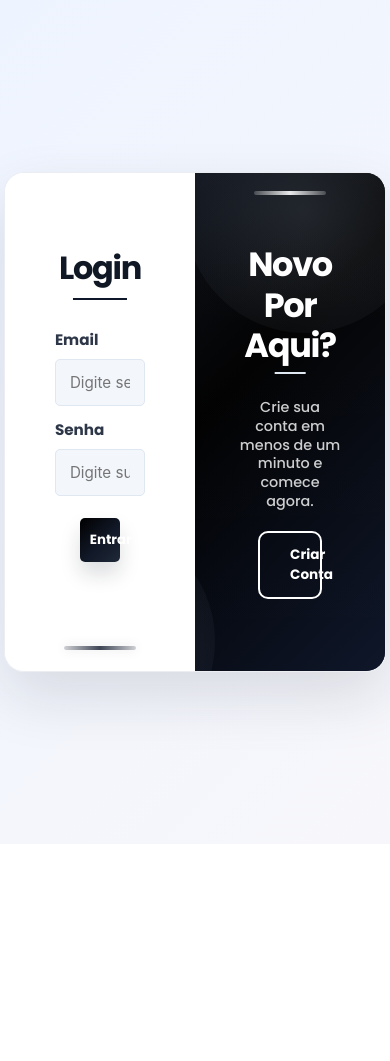
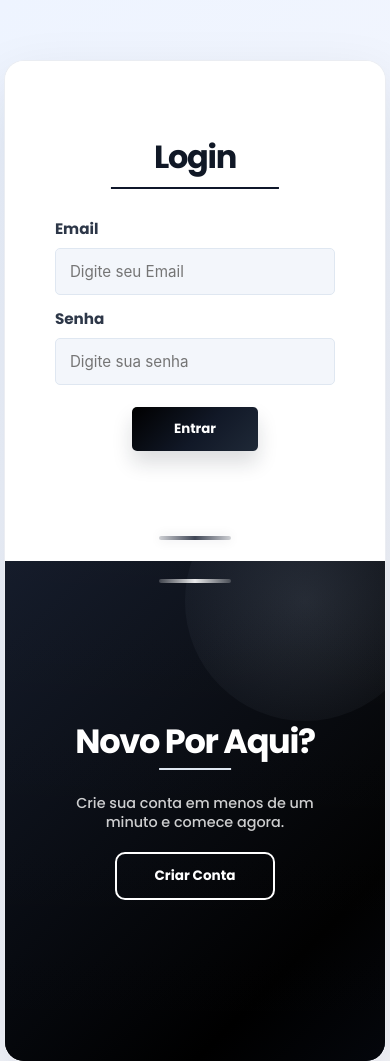
Before and after one commit to gabrielooopi98-max/site-login, a website: page public/index.html in a window 390 px wide. Shown: the top 1061 px of the page. Before the commit the page ends 844 px from the top, so only its background shows below. Drawn offline with Linux system fonts and the light colour scheme.

Commit message:
responsividade mobile

```diff
--- a/public/style.css
+++ b/public/style.css
@@ -179,7 +179,7 @@ input:focus {
     transition: transform 0.6s ease-in-out;
     z-index: 100;
     background: linear-gradient(135deg, #111827 0%, #000000 50%, #0f172a 100%);
-    box-shadow: inset 0 0 0 1px rgba(255,255,255,0.08);
+    box-shadow: inset 0 0 0 1px rgba(255, 255, 255, 0.08);
 }
 
 .container.active-cadastro .overlay-container,
@@ -236,7 +236,7 @@ input:focus {
     padding: 0 44px;
     color: white;
     transition: transform 0.6s ease-in-out;
-    background: linear-gradient(180deg, rgba(255,255,255,0.02), rgba(255,255,255,0));
+    background: linear-gradient(180deg, rgba(255, 255, 255, 0.02), rgba(255, 255, 255, 0));
 }
 
 .overlay-painel::before {
@@ -248,7 +248,7 @@ input:focus {
     width: 72px;
     height: 4px;
     border-radius: 999px;
-    background: linear-gradient(90deg, rgba(255,255,255,0.2), rgba(255,255,255,0.9), rgba(255,255,255,0.2));
+    background: linear-gradient(90deg, rgba(255, 255, 255, 0.2), rgba(255, 255, 255, 0.9), rgba(255, 255, 255, 0.2));
 }
 
 .overlay-esquerdo {
@@ -341,3 +341,67 @@ input:focus {
     margin-top: 20px;
     min-height: 18px;
 }
+
+@media(max-width: 768px) {
+    #container {
+        min-height: 1000px;
+    }
+
+    .form-side {
+        position: relative;
+        top: 0;
+        left: 0;
+        width: 100%;
+        height: auto;
+        min-height: 500px;
+    }
+
+    .form-side form {
+        height: auto;
+        min-height: 500px;
+    }
+
+    .caixa-cadastro {
+        left: auto;
+    }
+
+    .overlay-container {
+        top: 500px;
+        left: 0;
+        width: 100%;
+        height: 500px;
+        transform: translateX(0);
+    }
+
+    .container.active-cadastro .overlay-container,
+    .container.mostrar-cadastro .overlay-container {
+        transform: translateY(-100%);
+    }
+
+    .overlay {
+        top: 0;
+        left: 0;
+        width: 100%;
+        height: 200%;
+        transform: translateY(0);
+    }
+
+    .container.active-cadastro .overlay,
+    .container.mostrar-cadastro .overlay {
+        transform: translateY(-50%);
+    }
+
+    .overlay-painel {
+        left: 0;
+        width: 100%;
+        height: 50%;
+    }
+
+    .overlay-esquerdo {
+        top: 50%;
+    }
+
+    .overlay-direita {
+        top: 0;
+    }
+}
```
